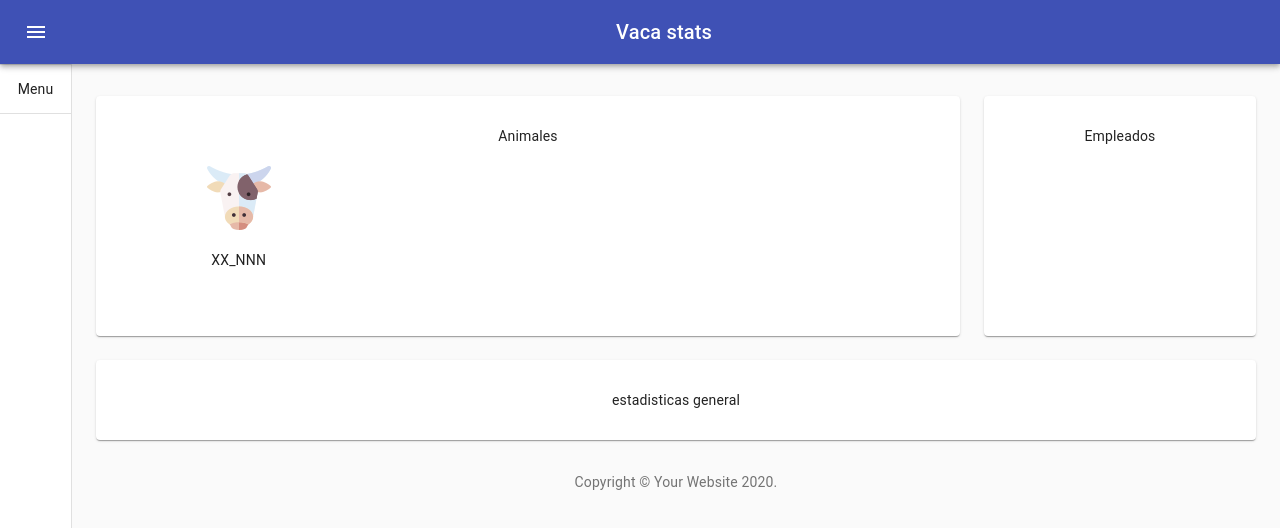
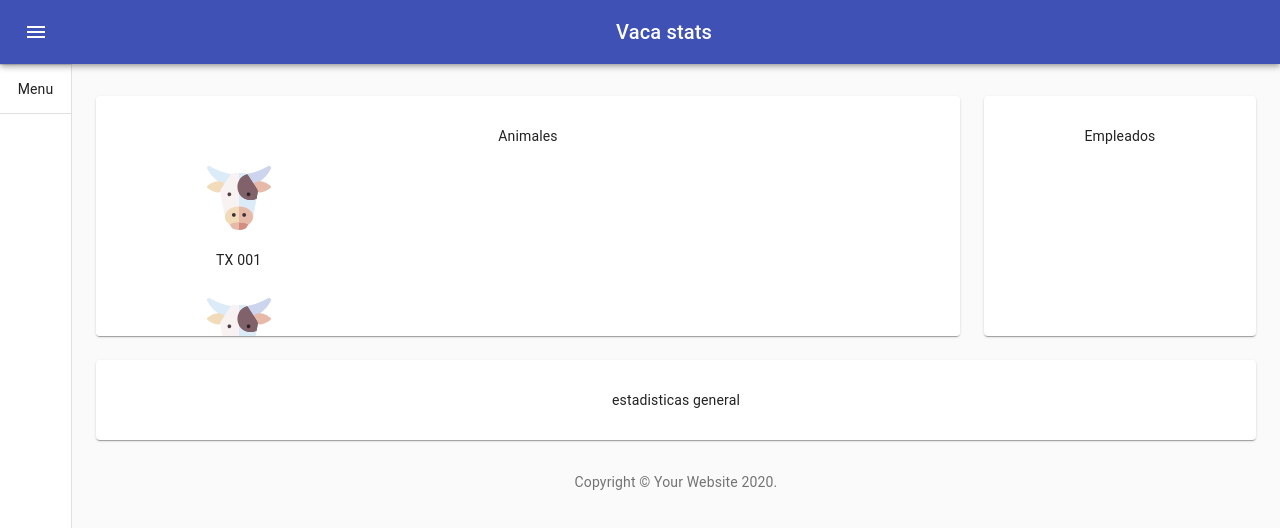
Before and after one commit to FMB555/SEMI-1, a React (Create React App) app: page / in a window 1280 px wide. Shown: the top 528 px of the page. Built offline with nearby package versions, Linux system fonts and the light colour scheme.

Commit message:
Arreglar modales acá

```diff
--- a/src/Partes/Animales.js
+++ b/src/Partes/Animales.js
@@ -1,7 +1,12 @@
 import React, {useState}from 'react';
+
+//Material UI
 import { makeStyles } from '@material-ui/core/styles';
-import vacaIco from './../Icons/vaca.png'
 import {Button, Grid, Modal} from '@material-ui/core';
+
+//Mis cosas
+import vacaIco from './../Icons/vaca.svg'
+import vacasArray from './../Test/vacasArray.js'
 
 const useStyles = makeStyles((theme) => ({
     modal: {
@@ -25,29 +30,55 @@ export default function Animales() {
 
     const [modalVaca, setModalVaca] = useState(false)
 
-    const abrirCerrarModalVaca = () => {
-        setModalVaca(!modalVaca)
+    const [data, setData] = useState({
+        id:'',
+        texto:'',
+        vacuna: false
+    })
+
+    const abrirModalVaca = () => {
+        setModalVaca(true)
+    }
+
+    const cerrarModalVaca = () => {
+        setModalVaca(false)
+        data.id = ''
+        data.texto = ''
+        data.vacuna = false
+    }
+
+    const seleccionarVaca = (vaca) => {
+        setData(vaca)
+        abrirModalVaca()
+    }
+
+    const mostrarVacas = (vacaLista) => {
+        return (vacaLista.map(vaca => { return(
+            <Grid container item xs={12} spacing={3}>
+                <Grid item xs={4} >
+                    <Button type='button'
+                        onClick={() => seleccionarVaca(vaca)}><img src={vacaIco} alt='Vaca' style={{width:64, height:64}}/></Button>
+                    <p>{vaca.id}</p>
+                </Grid>
+            </Grid>
+        )}))
     }
 
     const bodyVaca = (
         <div className={styles.modal}>
-            <p>Skere</p>
+        <p>{data.vacuna}</p>
         </div>
     )
 
   return (
     <div className={styles.root}>
         <Grid container spacing={1}>
-            <Grid container item xs={12} spacing={3}>
-                <Grid item xs={4}>
-                    <Button type='button' onClick={() => setModalVaca(!modalVaca)}><img src={vacaIco} alt='vaquita.png'/></Button>
-                    <p>XX_NNN</p>
-                </Grid>
-            </Grid>
+            {mostrarVacas(vacasArray)}
         </Grid>
 
+
         <Modal open={modalVaca}
-            onClose={abrirCerrarModalVaca}>
+            onClose={cerrarModalVaca}>
             {bodyVaca}
         </Modal>
 
--- a/src/Test/vacasArray.js
+++ b/src/Test/vacasArray.js
@@ -20,8 +20,8 @@ const vacas = [
         vacuna: true
     },
     {
-        id: 'TX 004',
-        texto: 'Vaca 4',
+        id: 'TX 005',
+        texto: 'Vaca 5',
         vacuna: true
     }
 ]
```
Also changed, not shown: src/App.css (line endings or trailing spaces).
